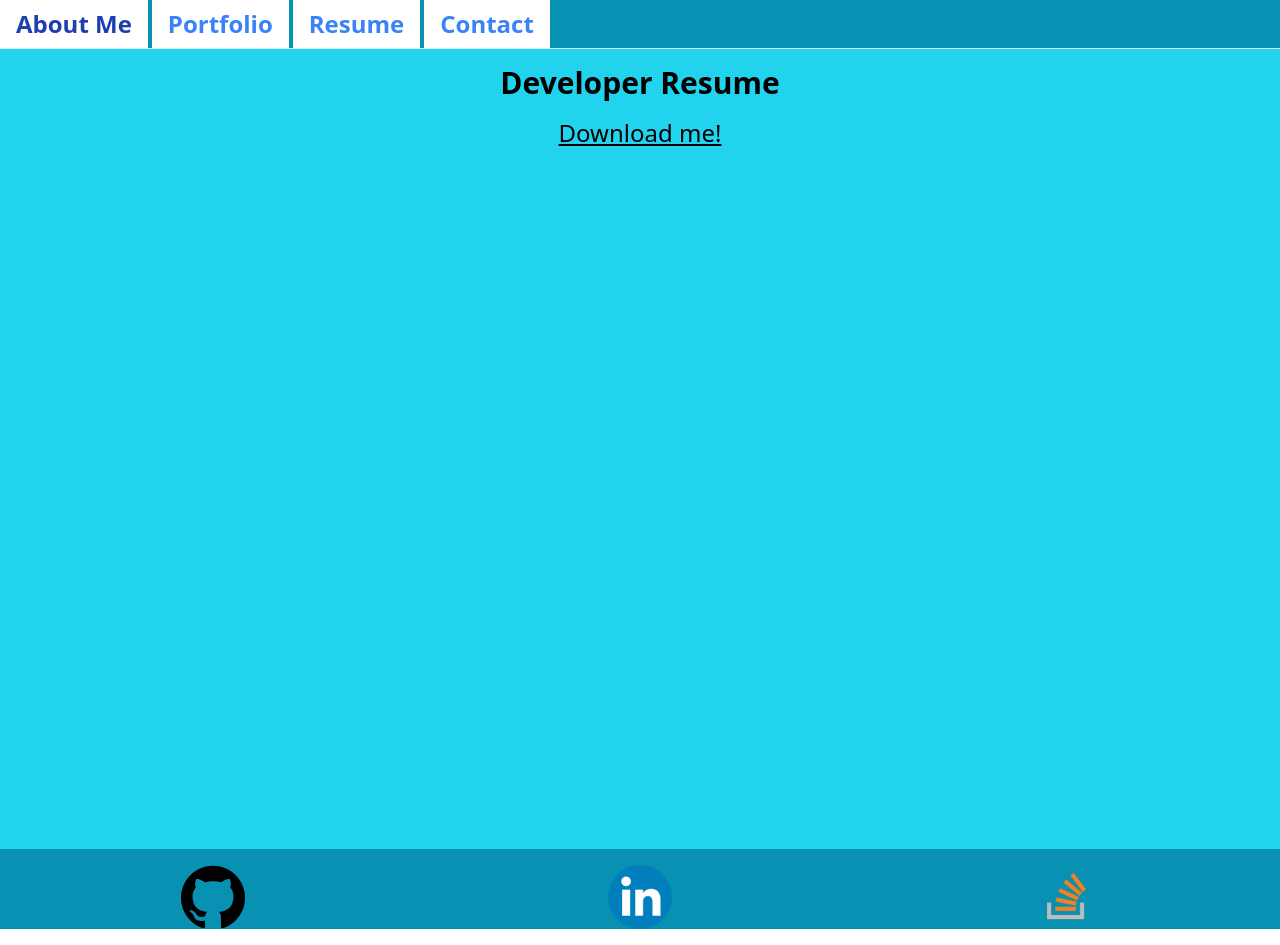
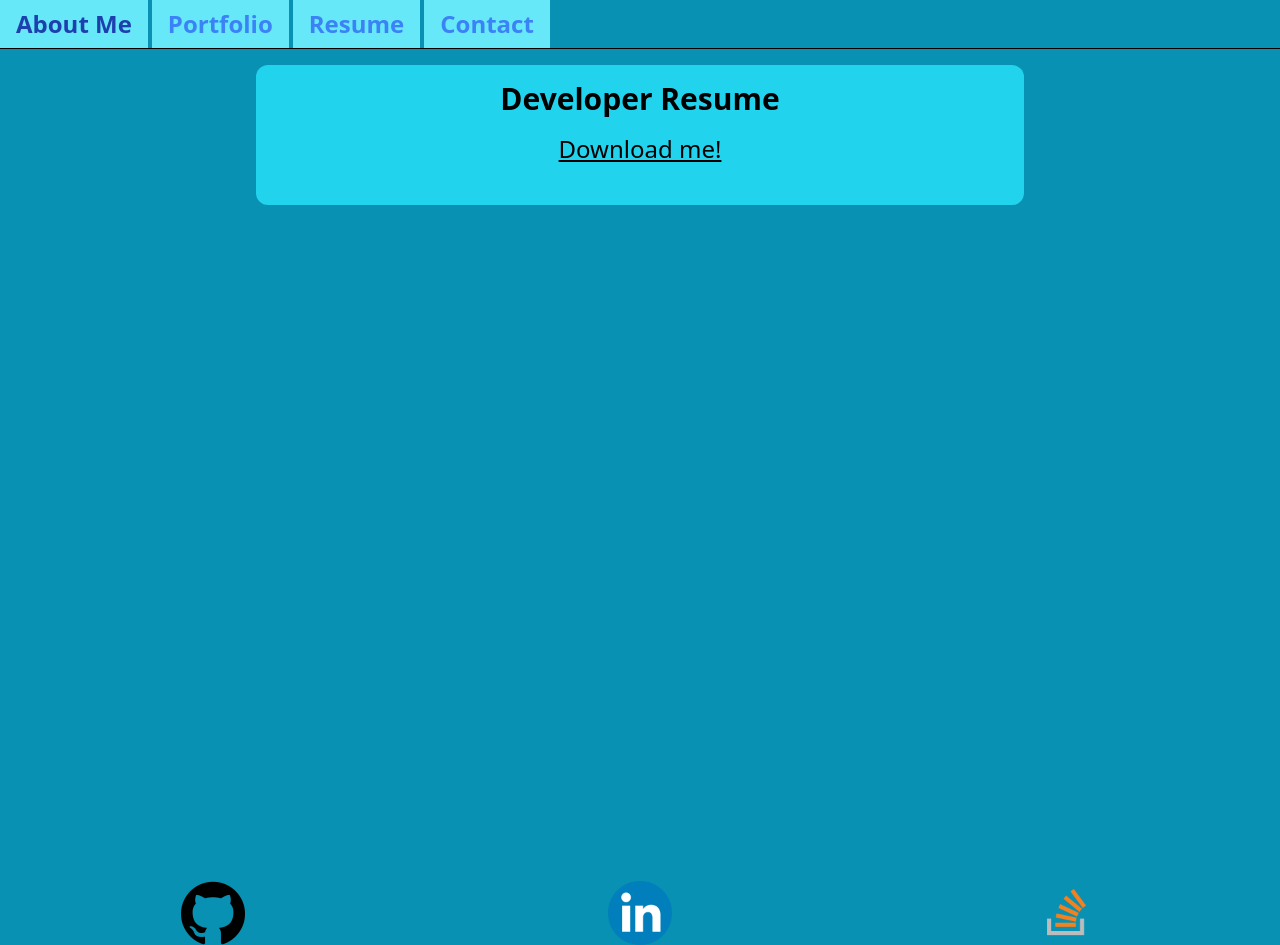
Before and after one commit to AddisonNoxy/bootcamp-react-portfolio, a React (Vite) app: page /Resume in a window 1280 px wide. Built offline with nearby package versions, Linux system fonts and the light colour scheme.

Commit message:
altered styling

```diff
--- a/src/components/NavTabs.jsx
+++ b/src/components/NavTabs.jsx
@@ -5,24 +5,24 @@ function NavTabs() {
 
     return (
         <div className="text-2xl content-center">
-            <ul className="flex border-b">
+            <ul className="flex border-b border-black">
                 <li className="-mb-px mr-1">
-                    <Link to="/" className="bg-white inline-block py-2 px-4 text-blue-500 hover:text-blue-800 font-semibold bg-cyan-200">
+                    <Link to="/" className="bg-cyan-300 border-black inline-block py-2 px-4 text-blue-500 hover:text-blue-800 font-semibold bg-cyan-200">
                         About Me
                     </Link>
                 </li>
                 <li className="mr-1">
-                    <Link to="/Portfolio" className="bg-white inline-block py-2 px-4 text-blue-500 hover:text-blue-800 font-semibold">
+                    <Link to="/Portfolio" className="bg-cyan-300 inline-block py-2 px-4 text-blue-500 hover:text-blue-800 font-semibold">
                         Portfolio
                     </Link>
                 </li>
                 <li className="mr-1">
-                    <Link to="/Resume" className="bg-white inline-block py-2 px-4 text-blue-500 hover:text-blue-800 font-semibold">
+                    <Link to="/Resume" className="bg-cyan-300 inline-block py-2 px-4 text-blue-500 hover:text-blue-800 font-semibold">
                         Resume
                     </Link>
                 </li>
                 <li className="mr-1">
-                    <Link to="/Contact" className="bg-white inline-block py-2 px-4 text-blue-500 hover:text-blue-800 font-semibold">
+                    <Link to="/Contact" className="bg-cyan-300 inline-block py-2 px-4 text-blue-500 hover:text-blue-800 font-semibold">
                         Contact
                     </Link>
                 </li>
--- a/src/components/pages/Contact.jsx
+++ b/src/components/pages/Contact.jsx
@@ -7,8 +7,17 @@ export default function Contact() {
     const [message, setMessage] = useState('');
     const [emailSent, setEmailSent] = useState('');
 
+    const isValidEmail = email => {
+        const regex = /^(([^<>()\[\]\\.,;:\s@"]+(\.[^<>()\[\]\\.,;:\s@"]+)*)|(".+"))@((\[[0-9]{1,3}\.[0-9]{1,3}\.[0-9]{1,3}\.[0-9]{1,3}\])|(([a-zA-Z\-0-9]+\.)+[a-zA-Z]{2,}))$/;
+        return regex.test(String(email).toLowerCase());
+    };
+
     const submit = () => {
         if (name && email && message) {
+
+            if (!isValidEmail) {
+                alert('Must submit a valid email.');
+            }
 
             const serviceId = 'service_nbupdfl';
             const templateId = 'template_kqbmo5g';
@@ -32,11 +41,6 @@ export default function Contact() {
         }
     }
 
-    const isValidEmail = email => {
-        const regex = /^(([^<>()\[\]\\.,;:\s@"]+(\.[^<>()\[\]\\.,;:\s@"]+)*)|(".+"))@((\[[0-9]{1,3}\.[0-9]{1,3}\.[0-9]{1,3}\.[0-9]{1,3}\])|(([a-zA-Z\-0-9]+\.)+[a-zA-Z]{2,}))$/;
-        return regex.test(String(email).toLowerCase());
-    };
-
     return (
         <div className="min-h-screen">
             <div className="bg-cyan-400 p-10 w-full max-w-xs mx-auto text-black rounded-xl my-4">
--- a/src/components/pages/Portfolio.jsx
+++ b/src/components/pages/Portfolio.jsx
@@ -1,7 +1,7 @@
 export default function Portfolio() {
     return (
-        <section className="mx-auto bg-cyan-400 py-10">
-            <h1 className="text-3xl text-black text-center font-bold">Developer Portfolio</h1>
+        <section className="mx-auto bg-cyan-400 p-10">
+            <h1 className="text-3xl text-black text-center font-bold pb-4">Developer Portfolio</h1>
 
             <div className="grid grid-cols-3 gap-4 justify-items-center">
                 <div className="card bg-cyan-600 w-96 text-center text-black pb-4">
--- a/src/components/pages/Resume.jsx
+++ b/src/components/pages/Resume.jsx
@@ -1,9 +1,11 @@
 export default function Resume() {
     return (
-        <div className="bg-cyan-400 min-h-screen text-black">
-            <h1 className="text-center text-3xl font-bold py-4">Developer Resume</h1>
-            <div className="">
-                <a href="../../assets/resume.pdf" download><p className="text-center text-2xl underline">Download me!</p></a>
+        <div className="min-h-screen">
+            <div className="bg-cyan-400 text-black mx-auto max-w-3xl rounded-xl mt-4 pr-10 pl-10 pb-10">
+                <h1 className="text-center text-3xl font-bold py-4">Developer Resume</h1>
+                <div className="">
+                    <a href="../../assets/resume.pdf" download><p className="text-center text-2xl underline">Download me!</p></a>
+                </div>
             </div>
         </div>
     )
```
